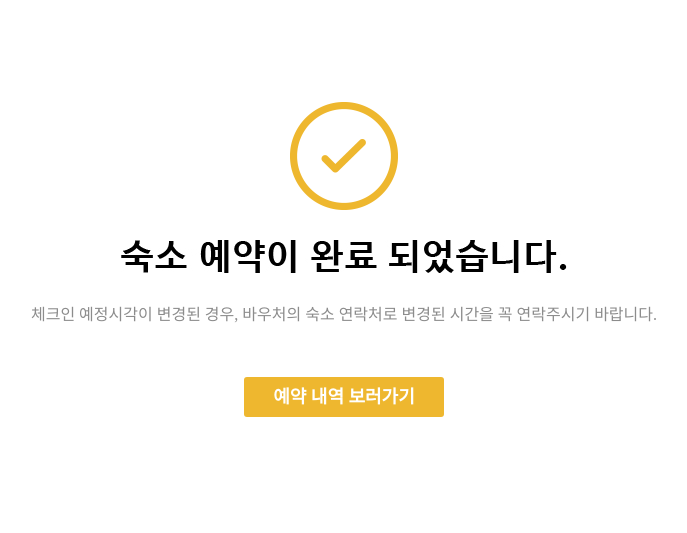
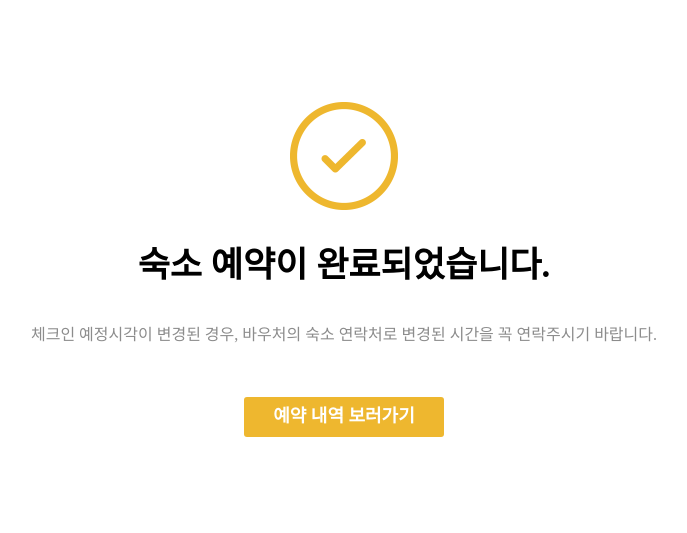
Before and after one commit to onezeun/KDT, a PHP site: page /reservation_success.html in a window 1280 px wide. Shown: the part 298-831 px from the top of the page, without its empty margins (296-983 px from the left). Run offline with PHP 8.4, Linux system fonts and the light colour scheme; some web fonts are replaced.

Commit message:
fix: 글꼴 수정

```diff
--- a/first_project/css/reservation.css
+++ b/first_project/css/reservation.css
@@ -17,7 +17,7 @@ fieldset {
 .reservation_title {
   width: 200px;
   font-size: 40px;
-  margin: 50px auto 100px;
+  margin: 70px auto;
   text-align: center;
 }
 
--- a/first_project/css/reservation_success.css
+++ b/first_project/css/reservation_success.css
@@ -15,10 +15,12 @@
 }
 
 .success_txt1 {
-  width: 446px;
-  height: 33px;
-  background: url(../images/reservation_success.jpg) no-repeat;
+  width: 435px;
   margin: 30px auto;
+  font-size: 35px;
+  font-weight: bold;
+  text-align: center;
+  color: black;
 }
 
 .success_txt2 {
--- a/first_project/css/signup_success.css
+++ b/first_project/css/signup_success.css
@@ -16,9 +16,11 @@
 
 .success_txt1 {
   width: 435px;
-  height: 33px;
-  background: url(../images/signup_success.jpg) no-repeat;
   margin: 30px auto;
+  font-size: 35px;
+  font-weight: bold;
+  text-align: center;
+  color: black;
 }
 
 .user_name{
--- a/first_project/reservation_success.html
+++ b/first_project/reservation_success.html
@@ -68,8 +68,8 @@
 
     <!-- content -->
     <main id="content" class="content">
-      <h2 class="success_icon indent">회원가입완료페이지</h2>
-      <p class="success_txt1 indent">회원가입이 완료되었습니다.</p>
+      <h2 class="success_icon indent">숙소예약완료페이지</h2>
+      <p class="success_txt1">숙소 예약이 완료되었습니다.</p>
       <p class="success_txt2">체크인 예정시각이 변경된 경우, 바우처의 숙소 연락처로 변경된 시간을 꼭 연락주시기 바랍니다.</p>
       <button type="button" class="reservation_btn">예약 내역 보러가기</button>
     </main>
--- a/first_project/signup_success.html
+++ b/first_project/signup_success.html
@@ -68,8 +68,8 @@
 
     <!-- content -->
     <main id="content" class="content">
-      <h2 class="success_icon indent">숙소예약완료페이지</h2>
-      <p class="success_txt1 indent">숙소예약이 완료되었습니다.</p>
+      <h2 class="success_icon indent">회원가입완료페이지</h2>
+      <p class="success_txt1">회원가입이 완료되었습니다.</p>
       <p class="success_txt2"><span class="user_name">회원이름</span>님의 회원가입을 축하합니다.</p>
       <p class="success_txt3">민다에서 다양한 숙소를 확인해보세요!</p>
       <button type="button" class="gomain_btn">메인으로</button>
```
